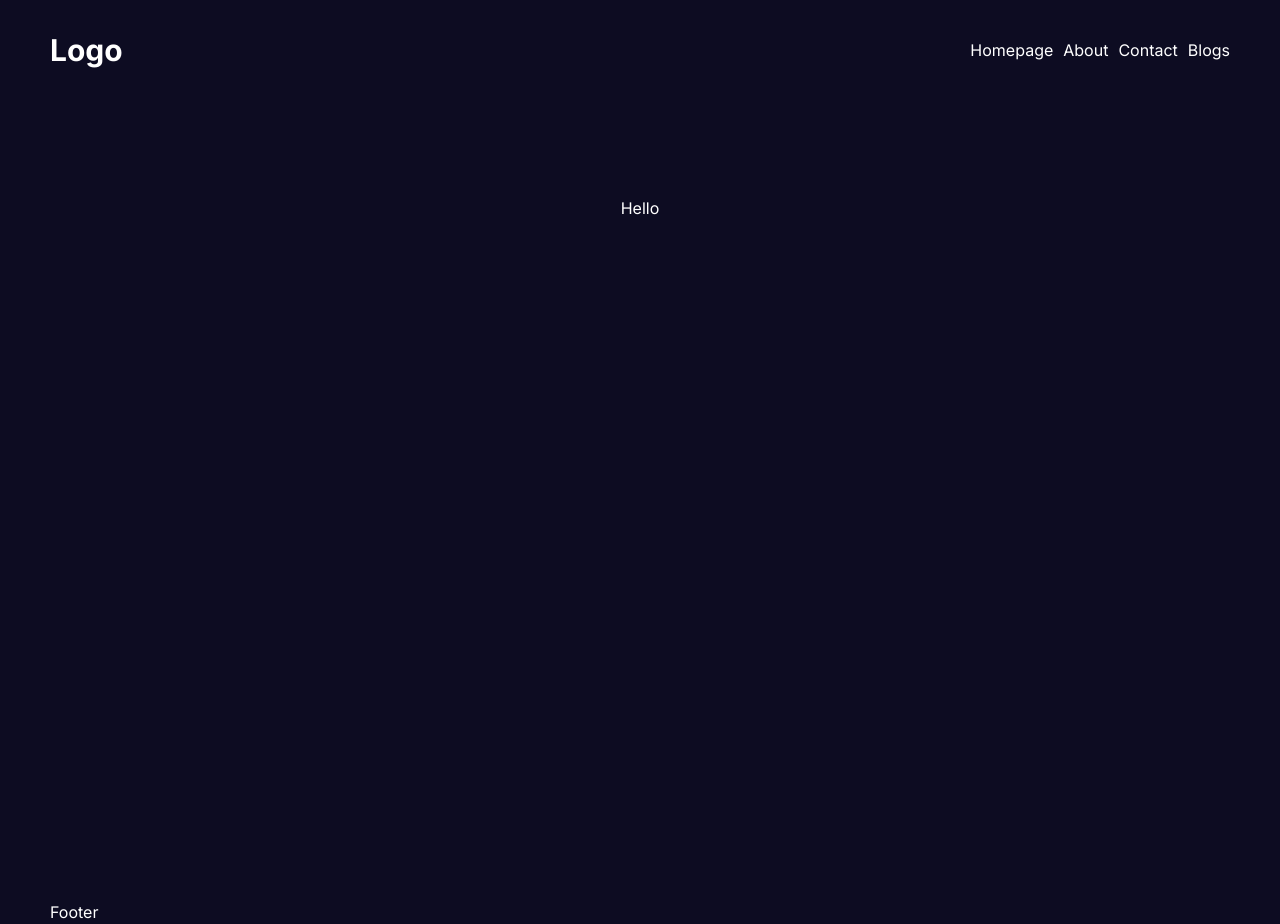
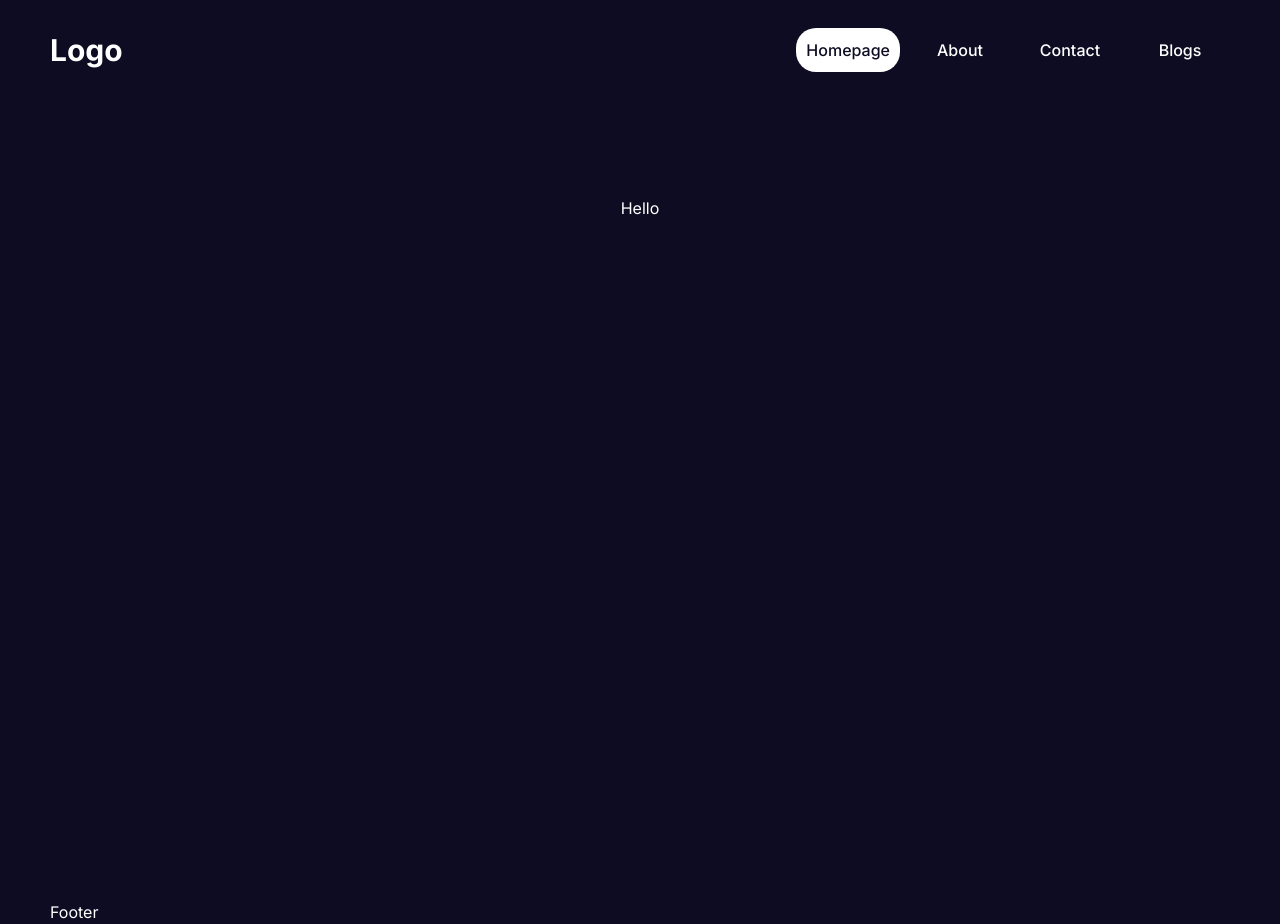
Before and after one commit to ANINDITAPRIYADARSHINI/Blog-next, a Next.js app: page / in a window 1280 px wide. Built offline with nearby package versions, Linux system fonts and the light colour scheme.

Commit message:
Added function to show active link class.

```diff
--- a/app/components/navbar/links/navLink/NavLink.tsx
+++ b/app/components/navbar/links/navLink/NavLink.tsx
@@ -1,10 +1,17 @@
+"use client"
+
 import Link from "next/link";
+import styles from "./navLink.module.css";
+import { usePathname } from "next/navigation";
 
 
 export default function NavLink({item}: { item: { title: string; path: string } }) {
+
+    const pathName = usePathname();
+
     return(
-        <div>
-            <Link href={item.path}> {item.title} </Link>
-        </div>
+            <Link href={item.path} className={`${styles.container} ${pathName === item.path && styles.active }`} >
+                {item.title}
+            </Link>
     );
 }
--- a/app/components/navbar/links/navLink/navLink.module.css
+++ b/app/components/navbar/links/navLink/navLink.module.css
@@ -0,0 +1,12 @@
+.container {
+    min-width: 100px;
+    padding: 10px;
+    border-radius: 20px;
+    font-weight: 500;
+    text-align: center;
+}
+
+.active {
+	background-color: var(--text);
+	color: var(--bg);
+}
```
